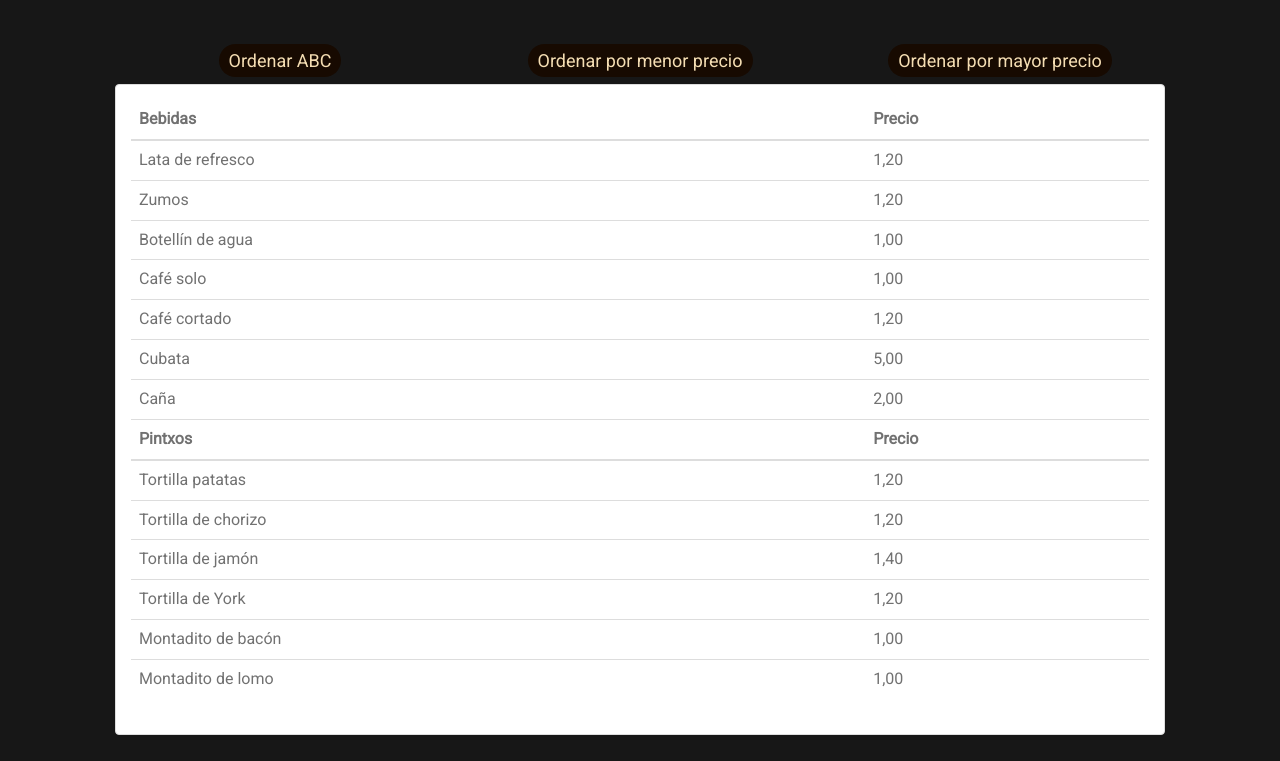
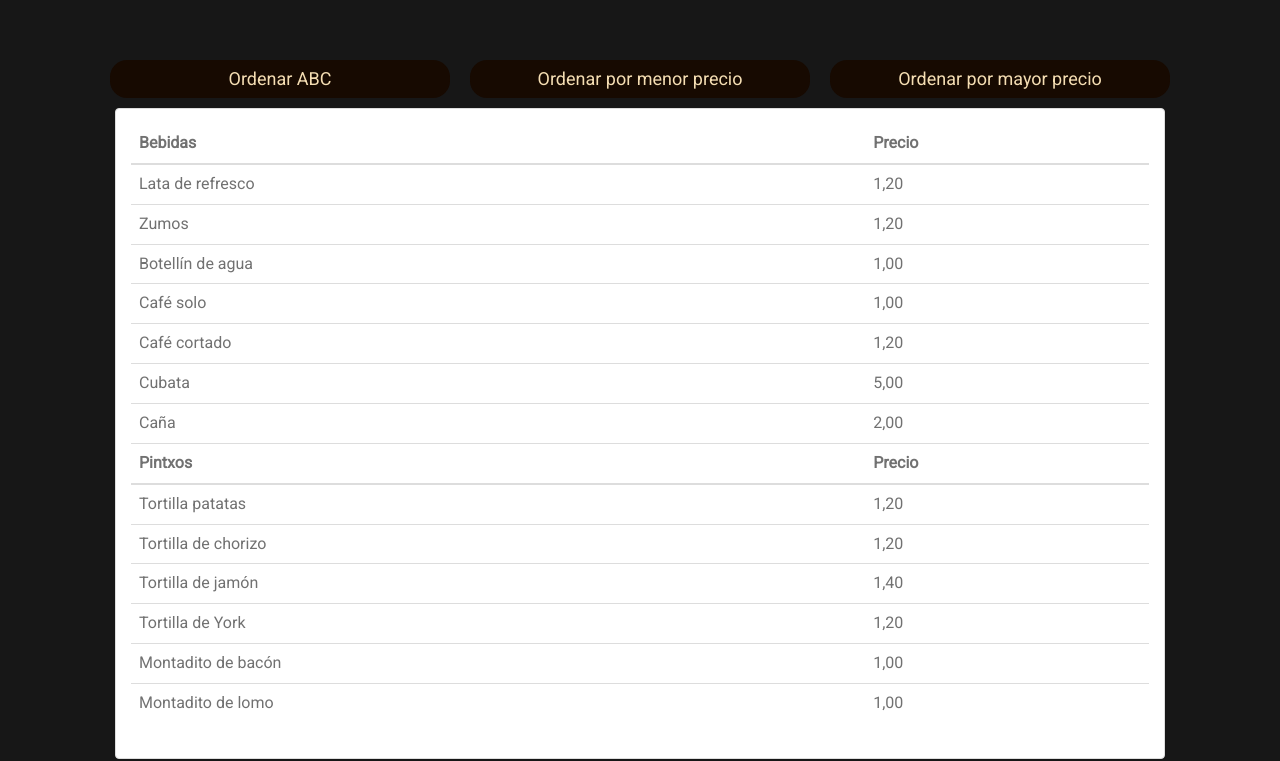
Before and after one commit to infabeti/R3-Jagoba-Xabier-Valentina-Aitor, a website: page bares.html in a window 1280 px wide. Shown: the part 2458-3219 px from the top of the page. Drawn offline with Linux system fonts and the light colour scheme.

Commit message:
botones modificados en bares

```diff
--- a/bares.html
+++ b/bares.html
@@ -89,16 +89,18 @@
         <div class="col-md-12 columnaCarta">
 
           <div class="col-md-4 col-sm-12 btn_bar">
-            <a href="" >Ver la carta</a>
+            <div class="btn_ordenar">Ordenar ABC</div>
           </div>
 
           <div class="col-md-4 col-sm-12 btn_bar">
-            <a href="" >Ordenar por menor precio</a>
+            <div class="btn_menor">Ordenar por menor precio</div>
           </div>
 
+
           <div class="col-md-4 col-sm-12 btn_bar">
-            <a href="" >Ordenar por mayor precio</a>
+            <div class="btn_mayor">Ordenar por mayor precio</div>
           </div>
+
           <div class="col-md-12">
             <div class="panel panel-default">
               <div class="panel-body">
@@ -204,15 +206,15 @@
         <div class="col-md-12 columnaCarta">
 
           <div class="col-md-4 col-sm-12 btn_bar">
-            <a href="" >Ordenar ABC</a>
+            <div class="btn_ordenar">Ordenar ABC</div>
           </div>
 
           <div class="col-md-4 col-sm-12 btn_bar">
-            <a href="" >Ordenar por menor precio</a>
+            <div class="btn_menor">Ordenar por menor precio</div>
           </div>
 
           <div class="col-md-4 col-sm-12 btn_bar">
-            <a href="" >Ordenar por mayor precio</a>
+            <div class="btn_mayor">Ordenar por mayor precio</div>
           </div>
           <div class="col-md-12">
             <div class="panel panel-default">
@@ -316,15 +318,15 @@
         <div class="col-md-12 columnaCarta">
 
           <div class="col-md-4 col-sm-12 btn_bar">
-            <a href="" >Ordenar ABC</a>
+            <div class="btn_ordenar">Ordenar ABC</div>
           </div>
 
           <div class="col-md-4 col-sm-12 btn_bar">
-            <a href="" >Ordenar por menor precio</a>
+            <div class="btn_menor">Ordenar por menor precio</div>
           </div>
 
           <div class="col-md-4 col-sm-12 btn_bar">
-            <a href="" >Ordenar por mayor precio</a>
+            <div class="btn_mayor">Ordenar por mayor precio</div>
           </div>
           <div class="col-md-12">
             <div class="panel panel-default">
@@ -430,15 +432,15 @@
         <div class="col-md-12 columnaCarta">
 
           <div class="col-md-4 col-sm-12 btn_bar">
-            <a href="" >Ordenar ABC</a>
+            <div class="btn_ordenar">Ordenar ABC</div>
           </div>
 
           <div class="col-md-4 col-sm-12 btn_bar">
-            <a href="" >Ordenar por menor precio</a>
+            <div class="btn_menor">Ordenar por menor precio</div>
           </div>
 
           <div class="col-md-4 col-sm-12 btn_bar">
-            <a href="" >Ordenar por mayor precio</a>
+            <div class="btn_mayor">Ordenar por mayor precio</div>
           </div>
           <div class="col-md-12">
             <div class="panel panel-default">
@@ -542,15 +544,15 @@
         <div class="col-md-12 columnaCarta">
 
           <div class="col-md-4 col-sm-12 btn_bar">
-            <a href="" >Ordenar ABC</a>
+            <div class="btn_ordenar">Ordenar ABC</div>
           </div>
 
           <div class="col-md-4 col-sm-12 btn_bar">
-            <a href="" >Ordenar por menor precio</a>
+            <div class="btn_menor">Ordenar por menor precio</div>
           </div>
 
           <div class="col-md-4 col-sm-12 btn_bar">
-            <a href="" >Ordenar por mayor precio</a>
+            <div class="btn_mayor">Ordenar por mayor precio</div>
           </div>
           <div class="col-md-12">
             <div class="panel panel-default">
--- a/public/css/estilos.css
+++ b/public/css/estilos.css
@@ -145,11 +145,12 @@ h2{
 .btnRestaurantes a:hover, .btn_menu:hover {
     background: #562706;
 }
-.btn_bar a{
+.btn_bar div{
     background: #170a01;
     border-radius: 17px;
     padding: 6px 10px;
     color: wheat;
+    cursor: pointer;
 }
 .btn_bar {
     padding: 10px;
```
